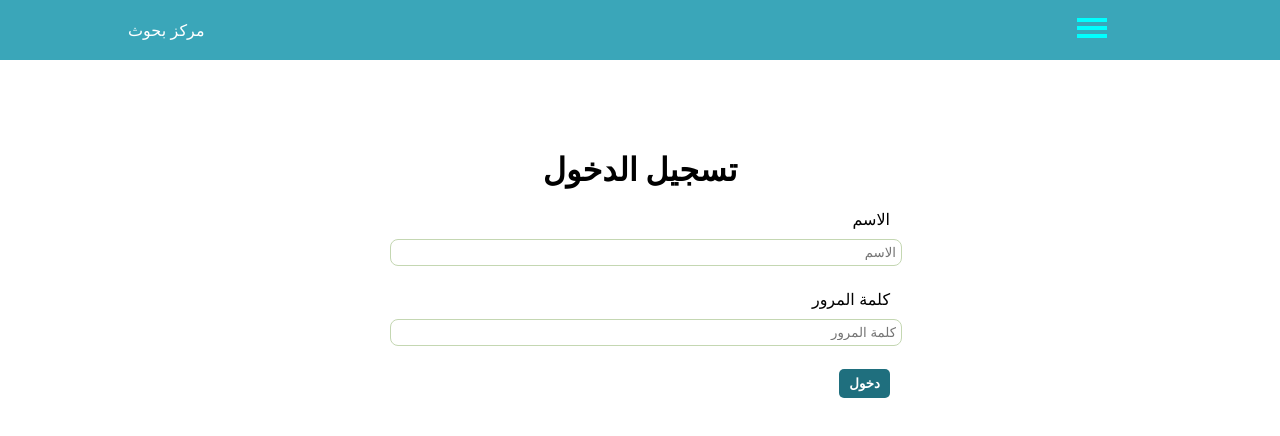
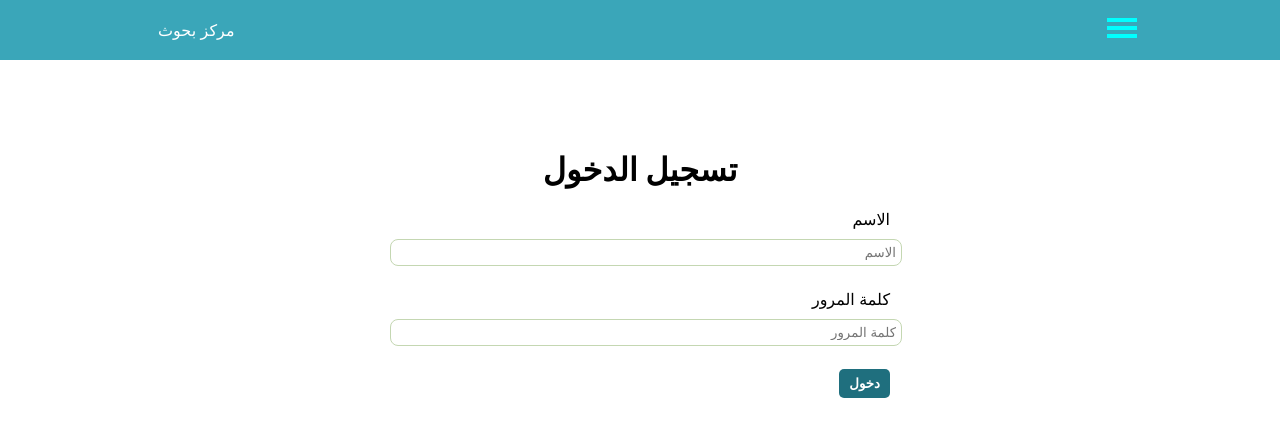
Before and after one commit to samir-001/front-end-testing, a React (Create React App) app: page /login in a window 1280 px wide. Shown: the top 436 px of the page. Built offline with nearby package versions, Linux system fonts and the light colour scheme.

Commit message:
fix navbar and maon content

```diff
--- a/sass/components/main.scss
+++ b/sass/components/main.scss
@@ -6,8 +6,8 @@
 }
 .report-section{
     margin-top: 20px;
-
-    width: 100%;
+    width: 95%;
+    margin: auto;
     justify-content: center;
     display: grid;
     gap: 20px;
--- a/sass/components/nav.scss
+++ b/sass/components/nav.scss
@@ -9,6 +9,7 @@
        height: 60px;
        background-color: #3AA6B9;
        z-index: 999;
+       padding-left: 30px;
 
     .navContent{
         display: flex;
--- a/src/css/style.css
+++ b/src/css/style.css
@@ -197,7 +197,8 @@ a .summary-card__content {
 
 .report-section {
   margin-top: 20px;
-  width: 100%;
+  width: 95%;
+  margin: auto;
   justify-content: center;
   display: grid;
   gap: 20px;
@@ -272,6 +273,7 @@ a .summary-card__content {
   height: 60px;
   background-color: #3AA6B9;
   z-index: 999;
+  padding-left: 30px;
 }
 .nav .navContent {
   display: flex;
```
